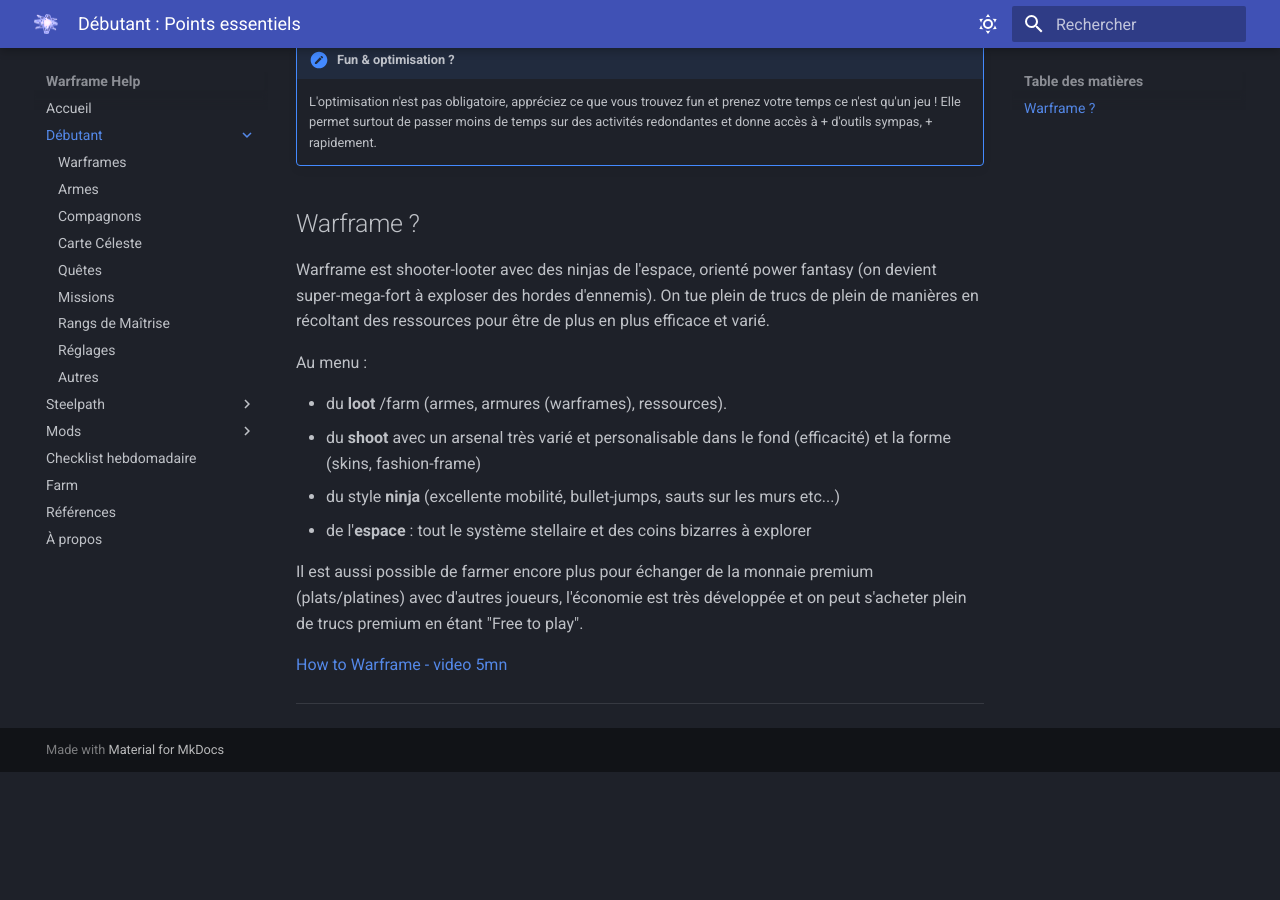
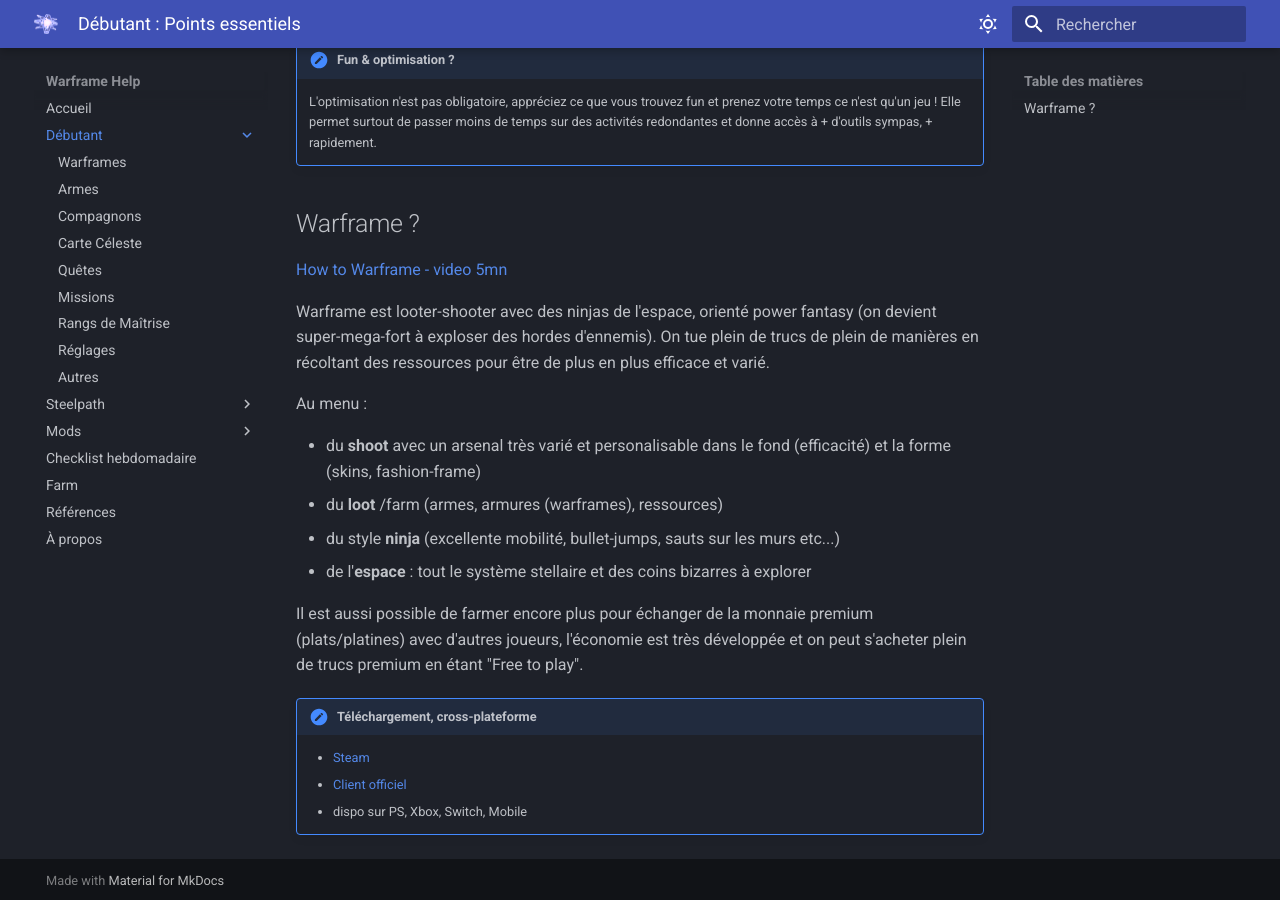
Before and after one commit to warframehelp/website_mkdocs, an MkDocs documentation site: the page built from docs/beginner/index.md, in a window 1280 px wide and 900 px high, scrolled down 569 px. Built offline with MkDocs 1.6.1 and Material for MkDocs 9.7.7, drawn with Linux system fonts in a browser that asks for light colours; some web fonts are replaced; before the commit the page ends 1341 px from its top, so only the background shows below that.

Commit message:
update beginner recap

```diff
--- a/docs/beginner/index.md
+++ b/docs/beginner/index.md
@@ -61,18 +61,24 @@
 
 
 ## Warframe ?
-Warframe est shooter-looter avec des ninjas de l'espace, orienté power fantasy (on devient super-mega-fort à exploser des hordes d'ennemis).
+
+[How to Warframe - video 5mn](https://www.youtube.com/watch?v=Yghvq5878QI)
+
+Warframe est looter-shooter avec des ninjas de l'espace, orienté power fantasy (on devient super-mega-fort à exploser des hordes d'ennemis).
 On tue plein de trucs de plein de manières en récoltant des ressources pour être de plus en plus efficace et varié.
 
 Au menu :
 
-- du **loot** /farm (armes, armures (warframes), ressources).
 - du **shoot** avec un arsenal très varié et personalisable dans le fond (efficacité) et la forme (skins, fashion-frame)
+- du **loot** /farm (armes, armures (warframes), ressources)
 - du style **ninja** (excellente mobilité, bullet-jumps, sauts sur les murs etc...)
 - de l'**espace** : tout le système stellaire et des coins bizarres à explorer
 
 Il est aussi possible de farmer encore plus pour échanger de la monnaie premium (plats/platines) avec d'autres joueurs, l'économie est très développée et on peut s'acheter plein de trucs premium en étant "Free to play".
 
-[How to Warframe - video 5mn](https://www.youtube.com/watch?v=Yghvq5878QI)
 
--------------------------------------
+!!! note "Téléchargement, cross-plateforme"
+
+    - [Steam](https://store.steampowered.com/app/230410/Warframe/)
+    - [Client officiel](https://www.warframe.com/download)
+    - dispo sur PS, Xbox, Switch, Mobile
```
Also changed, not shown: docs/beginner/warframes.md (+3 -3 lines).
